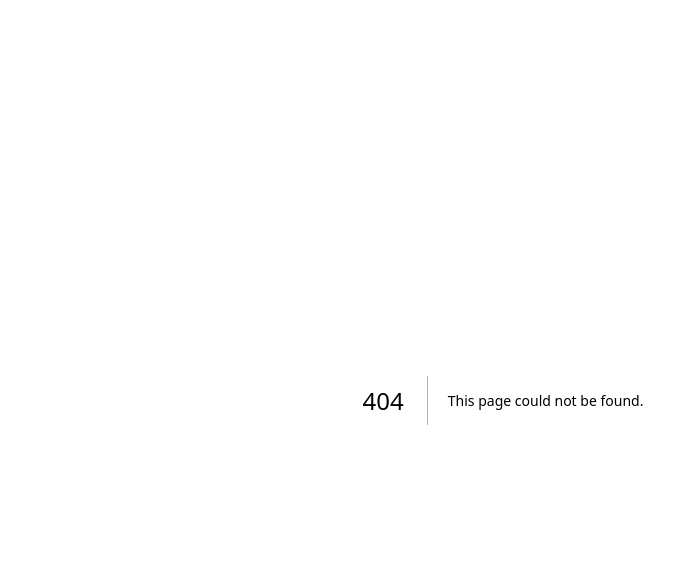
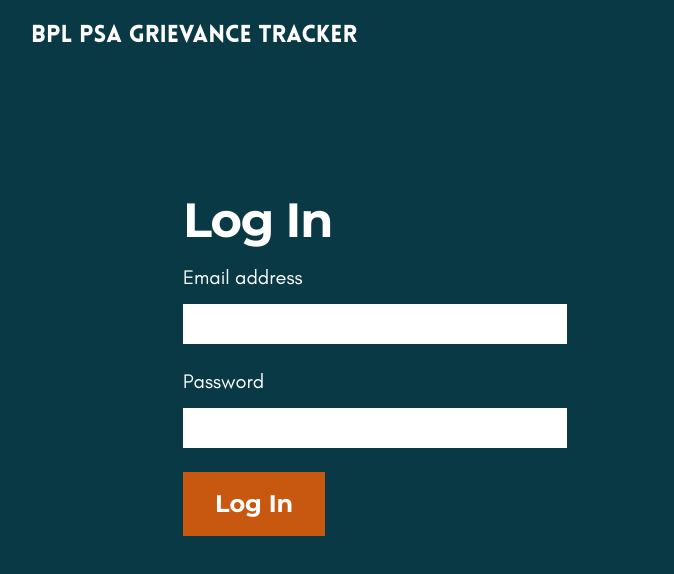
Before and after one commit to kmonahan/grievance-tracker, a Next.js app in the folder frontend/: page /login in a window 1280 px wide. Before the commit this address had no page. Shown: the top 574 px of the page, without its empty margins (137-811 px from the left). Built offline with nearby package versions, Linux system fonts and the light colour scheme.

Commit message:
Create basic login page

```diff
--- a/frontend/app/globals.css
+++ b/frontend/app/globals.css
@@ -72,4 +72,5 @@
 
   --font-glacial: var(--font-glacial);
   --font-lovelo: var(--font-lovelo);
+  --font-montserrat: var(--font-montserrat);
 }
--- a/frontend/app/layout.tsx
+++ b/frontend/app/layout.tsx
@@ -2,38 +2,39 @@ import type { Metadata } from "next";
 import "./globals.css";
 import localFont from "next/font/local";
 import { Montserrat } from "next/font/google";
+import Link from "next/link";
 
 const glacialIndifferenceBplPsa = localFont({
   src: [
     {
-      path: './fonts/glacialindifferencebplpsa-bold-webfont.woff2',
-      weight: '700',
-      style: 'normal'
+      path: "./fonts/glacialindifferencebplpsa-bold-webfont.woff2",
+      weight: "700",
+      style: "normal",
     },
     {
-      path: './fonts/glacialindifferencebplpsa-italic-webfont.woff2',
-      weight: '400',
-      style: 'italic'
+      path: "./fonts/glacialindifferencebplpsa-italic-webfont.woff2",
+      weight: "400",
+      style: "italic",
     },
     {
-      path: './fonts/glacialindifferencebplpsa-regular-webfont.woff2',
-      weight: '400',
-      style: 'normal'
-    }
+      path: "./fonts/glacialindifferencebplpsa-regular-webfont.woff2",
+      weight: "400",
+      style: "normal",
+    },
   ],
-  variable: '--font-glacial'
+  variable: "--font-glacial",
 });
 
 const lovelo = localFont({
-  src:  './fonts/Lovelo-Black.woff2',
-  variable: '--font-lovelo'
+  src: "./fonts/Lovelo-Black.woff2",
+  variable: "--font-lovelo",
 });
 
-const monteserrat = Montserrat({
-  weight: '700',
-  subsets: ['latin'],
-  variable: '--font-monteserrat'
-})
+const montserrat = Montserrat({
+  weight: "700",
+  subsets: ["latin"],
+  variable: "--font-montserrat",
+});
 
 export const metadata: Metadata = {
   title: "Create Next App",
@@ -48,9 +49,16 @@ export default function RootLayout({
   return (
     <html lang="en">
       <body
-        className={`${glacialIndifferenceBplPsa.variable} ${lovelo.variable} ${monteserrat.variable} antialiased`}
+        className={`${glacialIndifferenceBplPsa.variable} ${lovelo.variable} ${montserrat.variable} antialiased`}
       >
-        {children}
+        <div className="flex flex-col min-h-screen items-center justify-center bg-teal-600 font-glacial">
+          <div className="flex flex-col sm:flex-row items-center justify-center sm:justify-between w-full max-w-5xl mx-auto px-5 md:px-10 py-5">
+            <div className="text-neutral-0 font-lovelo font-black text-2xl uppercase">
+              <Link href="/">BPL PSA Grievance Tracker</Link>
+            </div>
+          </div>
+          {children}
+        </div>
       </body>
     </html>
   );
--- /dev/null
+++ b/frontend/app/login/page.tsx
@@ -0,0 +1,43 @@
+export default function Login() {
+  return (
+    <main className="flex min-h-screen w-full max-w-3xl flex-col items-center justify-between py-32 px-16 sm:items-start">
+      <div className="flex flex-col items-center gap-6 text-center sm:items-start sm:text-left">
+        <h1 className="text-5xl font-montserrat font-weight-bold leading-10 tracking-tight text-neutral-0 dark:text-zinc-50">
+          Log In
+        </h1>
+        <form className="w-full sm:w-sm max-w-sm sm:max-w-none flex flex-col items-center gap-6 text-center sm:items-start">
+          <div className="flex flex-col items-start gap-3 w-full">
+            <label htmlFor="email" className="text-xl text-neutral-0">
+              Email address
+            </label>
+            <input
+              id="email"
+              name="email"
+              type="email"
+              required={true}
+              className="bg-neutral-0 text-neutral-900 px-4 py-2 w-full"
+            />
+          </div>
+          <div className="flex flex-col items-start gap-3 w-full">
+            <label htmlFor="password" className="text-xl text-neutral-0">
+              Password
+            </label>
+            <input
+              id="password"
+              name="password"
+              type="password"
+              required={true}
+              className="bg-neutral-0 text-neutral-900 px-4 py-2 w-full"
+            />
+          </div>
+          <button
+            type="submit"
+            className="bg-orange-600 text-neutral-0 font-bold font-montserrat text-2xl py-4 px-8 cursor-pointer hover:bg-orange-800"
+          >
+            Log In
+          </button>
+        </form>
+      </div>
+    </main>
+  );
+}
--- a/frontend/package.json
+++ b/frontend/package.json
@@ -27,6 +27,7 @@
     "@types/react-dom": "^19",
     "jest": "^30.2.0",
     "jest-environment-jsdom": "^30.2.0",
+    "prettier": "^3.8.1",
     "tailwindcss": "^4",
     "ts-node": "^10.9.2",
     "typescript": "^5"
```
Also changed, not shown: 1 other file (tests, documents, lock files or other folders).
